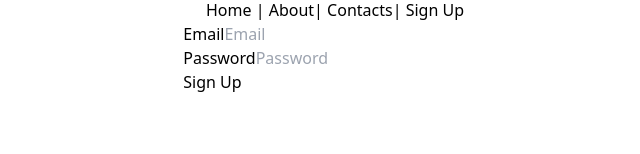
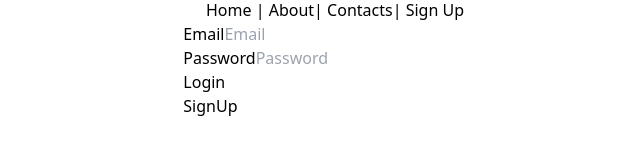
Before and after one commit to lekegitrepo/vue-frontend, a Vue app: page /login in a window 1280 px wide. Shown: the part 152-306 px from the top of the page, without its empty margins (305-945 px from the left). Built offline with nearby package versions, Linux system fonts and the light colour scheme.

Commit message:
Update navigation routes between login and signup views

```diff
--- a/src/views/Login.vue
+++ b/src/views/Login.vue
@@ -15,7 +15,10 @@
         />
       </div>
       <div>
-        <button type="submit">Sign Up</button>
+        <button type="submit">Login</button>
+      </div>
+      <div>
+        <router-link to="/signup">SignUp</router-link>
       </div>
     </form>
   </div>
--- a/src/views/SignUp.vue
+++ b/src/views/SignUp.vue
@@ -35,6 +35,10 @@
       <div>
         <button type="submit">Sign Up</button>
       </div>
+      <div>
+        <span>Already has an account? </span>
+        <router-link to="/login">click here to Login</router-link>
+      </div>
     </form>
   </div>
 </template>
```
